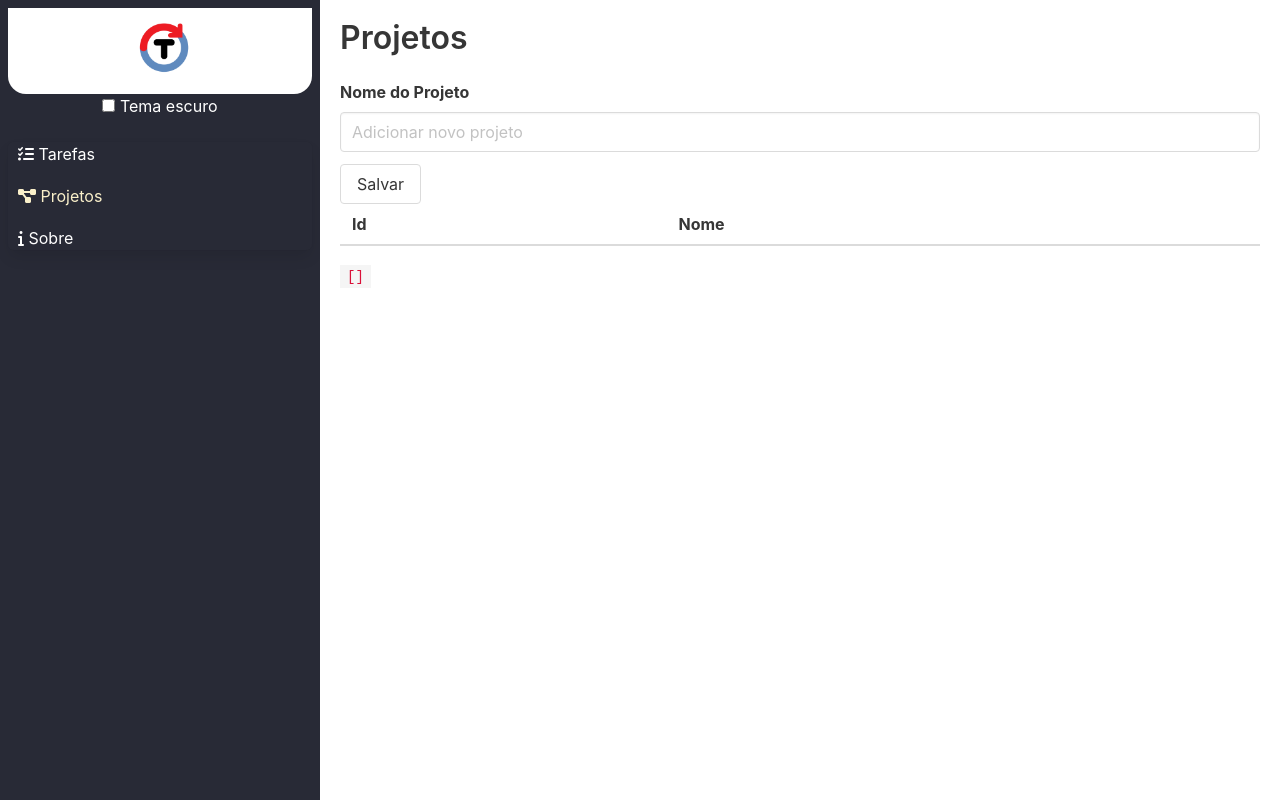
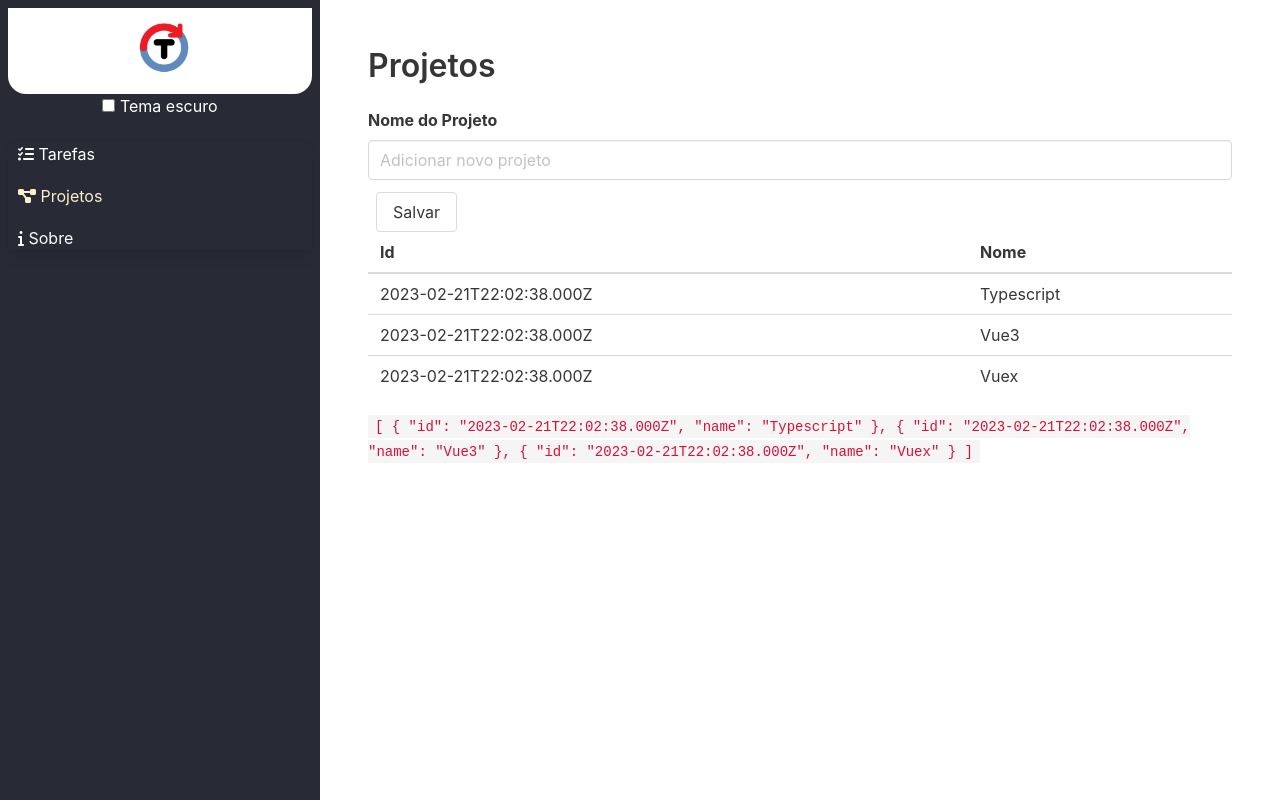
Before and after one commit to heliomarpm/todo-tracker, a Vue app: page /#/projects in a window 1280 px wide. Built offline with nearby package versions, Linux system fonts and the light colour scheme.

Commit message:
feat: adicionando vuex p/ gerenciamento de estado

```diff
--- a/package.json
+++ b/package.json
@@ -11,7 +11,8 @@
   "dependencies": {
     "core-js": "^3.8.3",
     "vue": "^3.2.13",
-    "vue-router": "^4.1.6"
+    "vue-router": "^4.1.6",
+    "vuex": "^4.1.0"
   },
   "devDependencies": {
     "@fortawesome/fontawesome-free": "^6.3.0",
--- a/src/components/Formulario.vue
+++ b/src/components/Formulario.vue
@@ -2,8 +2,18 @@
 <template>
     <div class="box form">
         <div class="columns">
-            <div class="column is-8" role="form" aria-label="Formulário para a criação de uma nova tarefa">
+            <div class="column is-5" role="form" aria-label="Formulário para a criação de uma nova tarefa">
                 <input type="text" class="input" placeholder="Qual tarefa você deseja iniciar?" v-model="description" />
+            </div>
+            <div class="column is-3">
+                <div class="select">
+                    <select v-model="idProject">
+                        <option value="">Selecione o projeto</option>
+                        <option v-for="project in projects" :key="project.id" :value="project.id" >
+                            {{ project.name }}
+                        </option>
+                    </select>
+                </div>
             </div>
             <div class="column">
                 <Temporizador @onTimerStopped="stopTask" />
@@ -13,7 +23,9 @@
 </template>
 
 <script lang="ts">
-import { defineComponent } from "vue";
+import { keyStore } from "@/store";
+import { computed, defineComponent } from "vue";
+import { useStore } from "vuex";
 import Temporizador from "./Temporizador.vue";
 
 export default defineComponent({
@@ -22,9 +34,16 @@ export default defineComponent({
         Temporizador,
     },
     emits: ["onSaveTask"],
+    setup() {
+        const store = useStore(keyStore);
+        return {
+            projects: computed(() => store.state.projetcs)
+        }
+    },
     data() {
         return {
             description: "",
+            idProject: ""
         }
     },
     methods: {
@@ -33,15 +52,20 @@ export default defineComponent({
             this.$emit("onSaveTask", {
                 description: this.description,
                 timeInSeconds: timeInSeconds,
+                project: this.projects.find(p => p.id === this.idProject)
             });
+            this.description = "";
         }
     }
 });
 </script>
 
-<style>
+<style scope>
 div.form {
     color: var(--texto-primario);
     background-color: var(--bg-primario);
 }
+.button {
+  margin-left: 8px;
+}
 </style>
--- a/src/main.ts
+++ b/src/main.ts
@@ -3,7 +3,9 @@ import App from './App.vue'
 
 import '@fortawesome/fontawesome-free/css/all.css'
 import router from './router'
+import { keyStore, store } from './store'
 
 createApp(App)
     .use(router)
+    .use(store, keyStore)
     .mount('#app')
--- a/src/pages/AboutPage.vue
+++ b/src/pages/AboutPage.vue
@@ -1,5 +1,7 @@
 <template>
-  <h1>About</h1>
+  <section class="section">
+    <h1>About</h1>
+  </section>
 </template>
 
 <script lang="ts">
@@ -8,6 +10,4 @@ export default {
 }
 </script>
 
-<style>
-
-</style>
+<style></style>
--- a/src/pages/ProjectsPage.vue
+++ b/src/pages/ProjectsPage.vue
@@ -4,7 +4,8 @@
         <form @submit.prevent="save">
             <div class="field">
                 <label for="projectName" class="label">Nome do Projeto</label>
-            <input type="text" class="input" v-model="projectName" id="projetName" autocomplete="off" placeholder="Adicionar novo projeto"/>
+                <input type="text" class="input" v-model="projectName" id="projetName" autocomplete="off"
+                    placeholder="Adicionar novo projeto" />
             </div>
             <div class="field">
                 <button class="button" type="submit">Salvar</button>
@@ -19,37 +20,47 @@
                 </tr>
             </thead>
             <tbody>
-                <tr v-for="project in projectsList" :key="project.id">
+                <tr v-for="project in projects" :key="project.id">
                     <td>{{ project.id }}</td>
                     <td>{{ project.name }}</td>
                 </tr>
             </tbody>
         </table>
         <code>
-            {{ projectsList }}
+            {{ projects }}
         </code>
     </section>
 </template>
 
 <script lang="ts">
-import { defineComponent } from 'vue';
-import IProject from '@/interfaces/IProject';
+import { computed, defineComponent } from 'vue';
+import { useStore } from "@/store";
+import { ADD_PROJECT } from '@/store/mutations.types';
+// import IProject from '@/interfaces/IProject';
 
 export default defineComponent({
     name: "ProjectsPage",
+    setup() {
+        const store = useStore();
+        return {
+            store,
+            projects: computed(() => store.state.projetcs),
+        }
+    },
     data() {
         return {
             projectName: "",
-            projectsList: [] as IProject[]
+            //projectsList: [] as IProject[]
         }
     },
     methods: {
         save() {
-            const project: IProject = {
-                id: new Date().toISOString(),
-                name: this.projectName
-            };
-            this.projectsList.push(project);
+            // const project: IProject = {
+            //     id: new Date().toISOString(),
+            //     name: this.projectName
+            // };
+            // this.projectsList.push(project);
+            this.store.commit(ADD_PROJECT, this.projectName);
             this.projectName = "";
         }
     }
@@ -58,7 +69,7 @@ export default defineComponent({
 </script>
 
 <style scoped>
-.section {
+/* .section {
   padding: 1.25rem;
-}
+} */
 </style>
--- a/src/pages/TasksPage.vue
+++ b/src/pages/TasksPage.vue
@@ -42,6 +42,9 @@ export default defineComponent({
             this.tasks.splice(this.tasks.indexOf(task), 1)
             localStorage.setItem('tasks', JSON.stringify(this.tasks));
         }
+    },
+    created() {
+        // console.log(this.$router);
     }
 
 });
--- /dev/null
+++ b/src/store/index.ts
@@ -0,0 +1,55 @@
+// import { InjectionKey } from "vue";
+import { createStore, Store, useStore as vuexUseStore } from "vuex";
+import { InjectionKey } from "vue";
+import { ADD_PROJECT, REMOVE_PROJECT } from "./mutations.types";
+
+import IProject from "@/interfaces/IProject";
+
+export interface IState {
+    projetcs: IProject[]
+}
+
+export const keyStore: InjectionKey<Store<IState>> = Symbol();
+
+export const store = createStore<IState>({
+    // https://vuex.vuejs.org/ptbr/guide/state
+    state: {
+        projetcs: [
+            { id: new Date().toISOString(), name: "Typescript" },
+            { id: new Date().toISOString(), name: "Vue3" },
+            { id: new Date().toISOString(), name: "Vuex" },
+        ]
+    },
+    // https://vuex.vuejs.org/ptbr/guide/mutations
+    mutations: {
+        [ADD_PROJECT](state, projectName: string) {
+            const project = {
+                id: new Date().toISOString(),
+                name: projectName
+            } as IProject
+
+            state.projetcs.push(project);
+        },
+        [REMOVE_PROJECT](state, id: string) {
+            state.projetcs = state.projetcs.filter(projet => projet.id !== id);
+        }
+    }
+});
+
+// export const useStore = () => {
+//     return store as Store<IState>;
+// }
+
+export function useStore(): Store<IState> {
+    return vuexUseStore(keyStore);
+}
+
+// export default createStore({
+//     state: {
+//         projets: [
+//             { id: new Date().toISOString(), name: "Typescript" },
+//             { id: new Date().toISOString(), name: "Vue3" },
+//             { id: new Date().toISOString(), name: "Vuex" },
+//         ]
+//     }
+// })
--- /dev/null
+++ b/src/store/mutations.types.ts
@@ -0,0 +1,2 @@
+export const ADD_PROJECT = "ADD_PROJECT";
+export const REMOVE_PROJECT = "REMOVE_PROJECT";
```
Also changed, not shown: 1 other file (tests, documents, lock files or other folders). Lines whose indentation alone changed are shown as unchanged.
